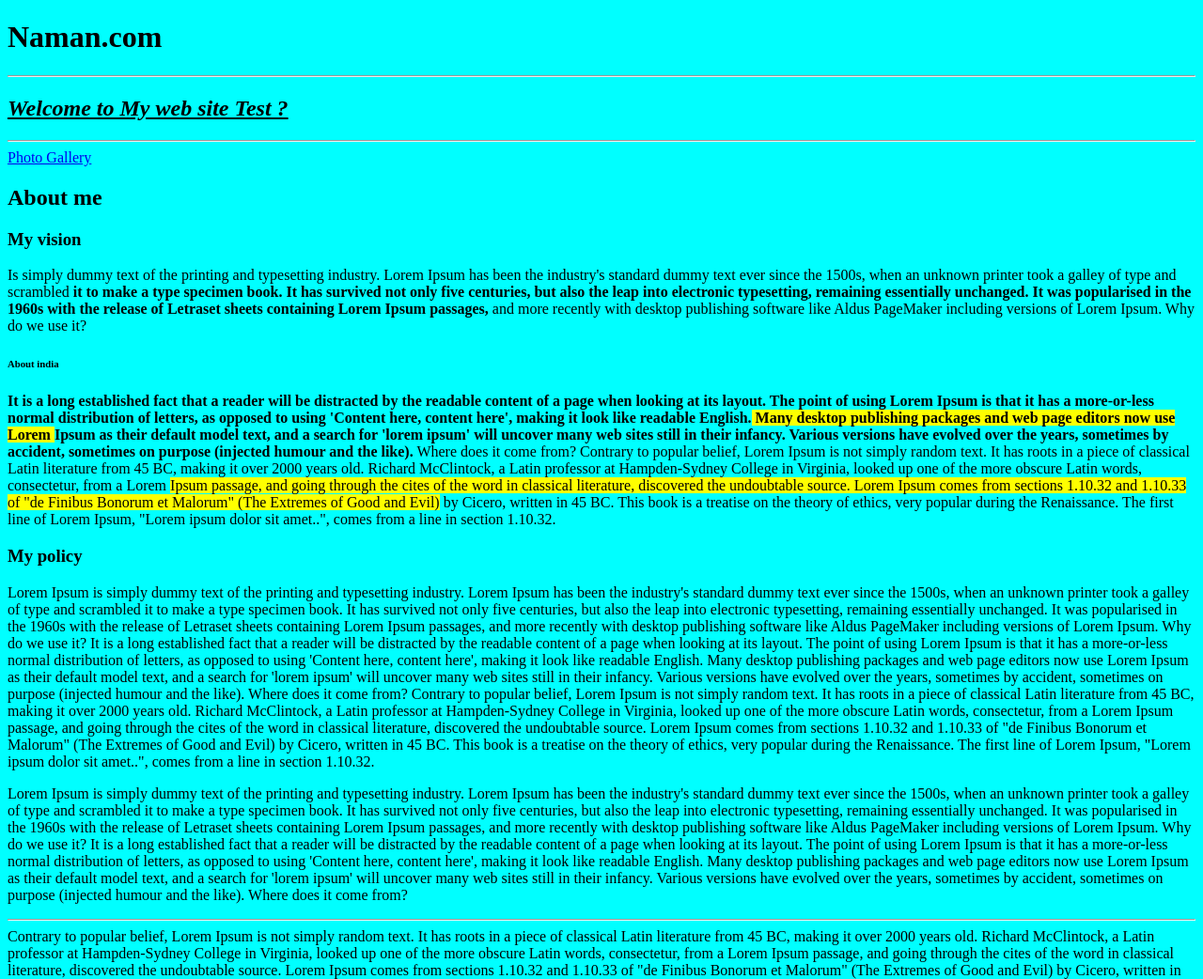
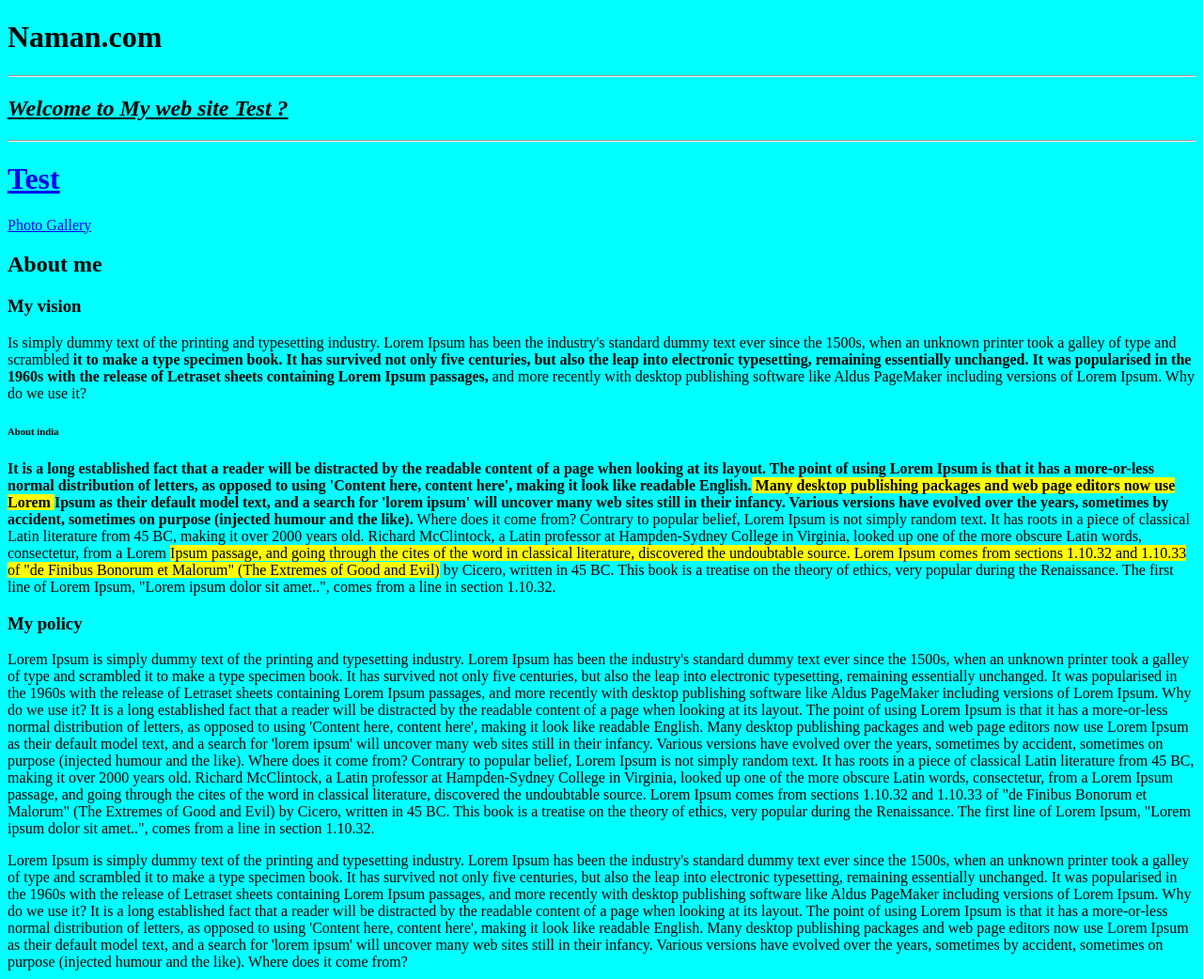
Before and after one commit to Deepakprog2024/main, a plain HTML site: page index.html in a window 1280 px wide. Shown: the top 1042 px of the page at 94% size. Drawn offline with Linux system fonts and the light colour scheme.

Commit message:
Update index.html

```diff
--- a/index.html
+++ b/index.html
@@ -24,6 +24,7 @@
 
 
 <body bgColor="cyan">
+ <h1><a href="test.html">Test</a></h1>
 
 <a href="second.html">Photo Gallery</a>
 
```
